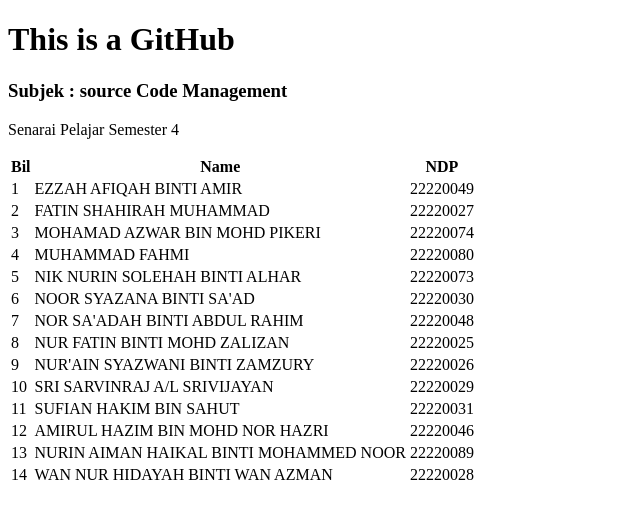
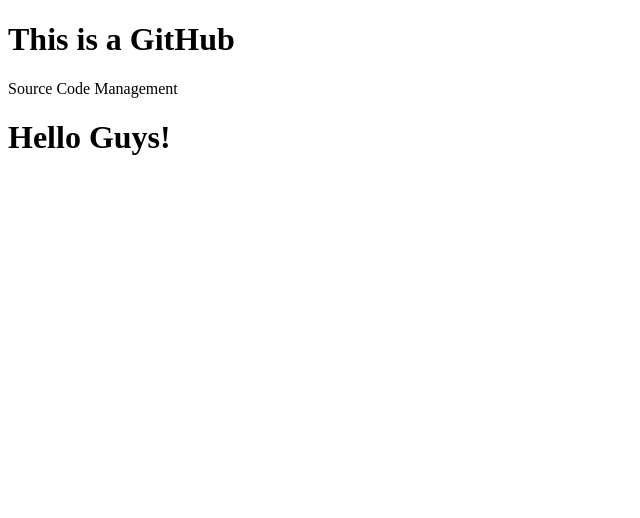
Before and after one commit to nanasya/amalifinal.io3, a plain HTML site: page index.html in a window 1280 px wide. Shown: the whole page, without its empty margins (0-640 px from the left). Drawn offline with Linux system fonts and the light colour scheme.

Commit message:
Update index.html

```diff
--- a/index.html
+++ b/index.html
@@ -8,89 +8,7 @@
 </head>
 <body>
     <h1>This is a GitHub</h1>
-    <h3>Subjek : source Code Management</h3>
-    <p>Senarai Pelajar Semester 4</p>
-
-    <table>
-        <tr>
-            <th>Bil</th>
-            <th>Name</th>
-            <th>NDP</th>
-        </tr>
-        <tr>
-            <td>1</td>
-            <td>EZZAH AFIQAH BINTI AMIR</td>
-            <td>22220049</td>
-        </tr>
-        <tr>
-            <td>2</td>
-            <td>FATIN SHAHIRAH MUHAMMAD</td>
-            <td>22220027</td>
-        </tr>
-        <tr>
-            <td>3</td>
-            <td>MOHAMAD AZWAR BIN MOHD PIKERI</td>
-            <td>22220074</td>
-        </tr>
-        <tr>
-            <td>4</td>
-            <td>MUHAMMAD FAHMI</td>
-            <td>22220080</td>
-        </tr>
-        <tr>
-            <td>5</td>
-            <td>NIK NURIN SOLEHAH BINTI ALHAR</td>
-            <td>22220073</td>
-        </tr>
-        <tr>
-            <td>6</td>
-            <td>NOOR SYAZANA BINTI SA'AD</td>
-            <td>22220030</td>
-        </tr>
-        <tr>
-            <td>7</td>
-            <td>NOR SA'ADAH BINTI ABDUL RAHIM</td>
-            <td>22220048</td>
-        </tr>
-        <tr>
-            <td>8</td>
-            <td>NUR FATIN BINTI MOHD ZALIZAN</td>
-            <td>22220025</td>
-        </tr>
-        <tr>
-            <td>9</td>
-            <td>NUR'AIN SYAZWANI BINTI ZAMZURY</td>
-            <td>22220026</td>
-        </tr>
-        <tr>
-            <td>10</td>
-            <td>SRI SARVINRAJ A/L SRIVIJAYAN</td>
-            <td>22220029</td>
-        </tr>
-        <tr>
-            <td>11</td>
-            <td>SUFIAN HAKIM BIN SAHUT</td>
-            <td>22220031</td>
-        </tr>
-        <tr>
-            <td>12</td>
-            <td>AMIRUL HAZIM BIN MOHD NOR HAZRI</td>
-            <td>22220046</td>
-        </tr>
-        <tr>
-            <td>13</td>
-            <td>NURIN AIMAN HAIKAL BINTI MOHAMMED NOOR</td>
-            <td>22220089</td>
-        </tr>
-        <tr>
-            <td>14</td>
-            <td>WAN NUR HIDAYAH BINTI WAN AZMAN</td>
-            <td>22220028</td>
-        </tr>
-
-
-
-    </table>
-
+    <p>Source Code Management</p>
+    <h1>Hello Guys!</h1>
 </body>
 </html>
```
